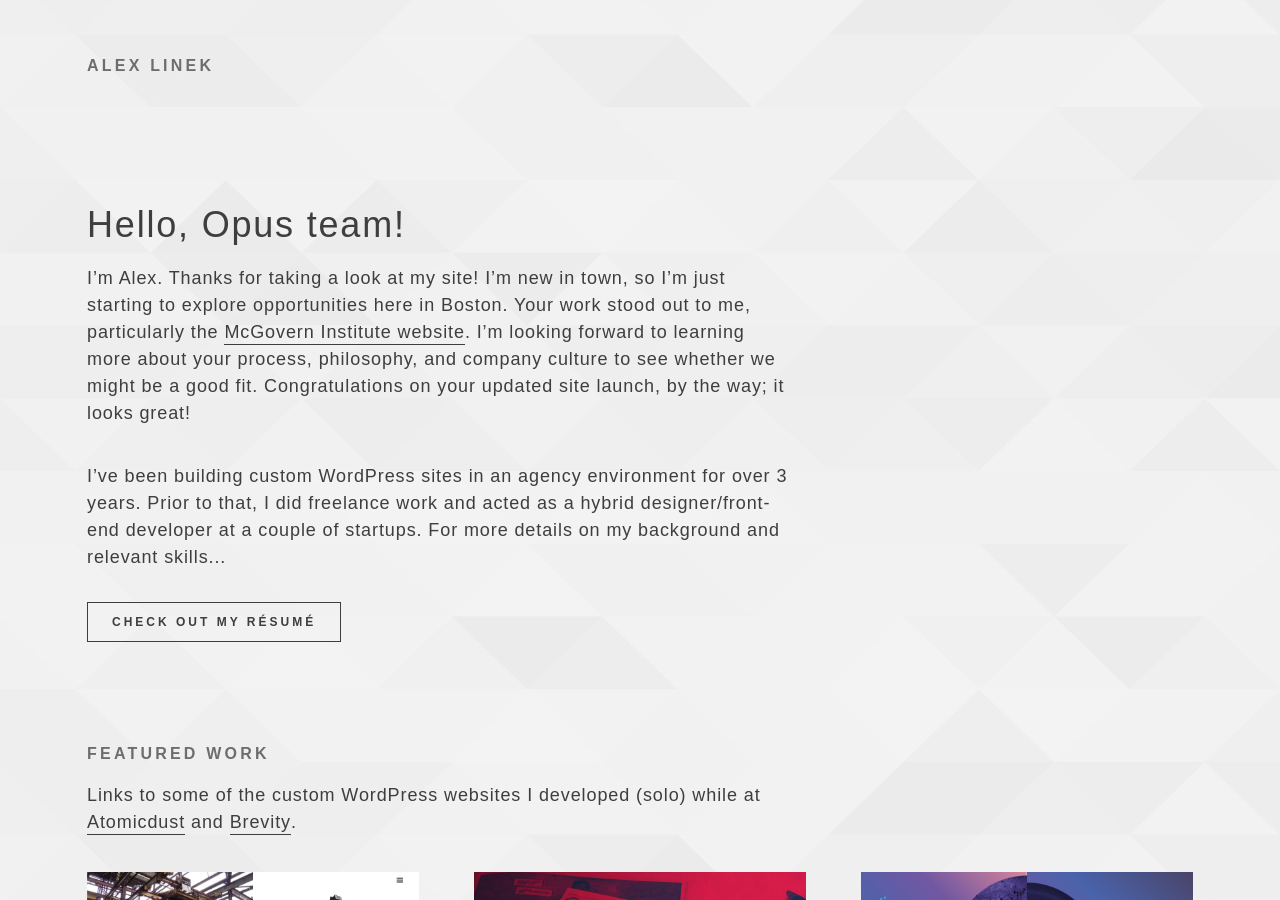
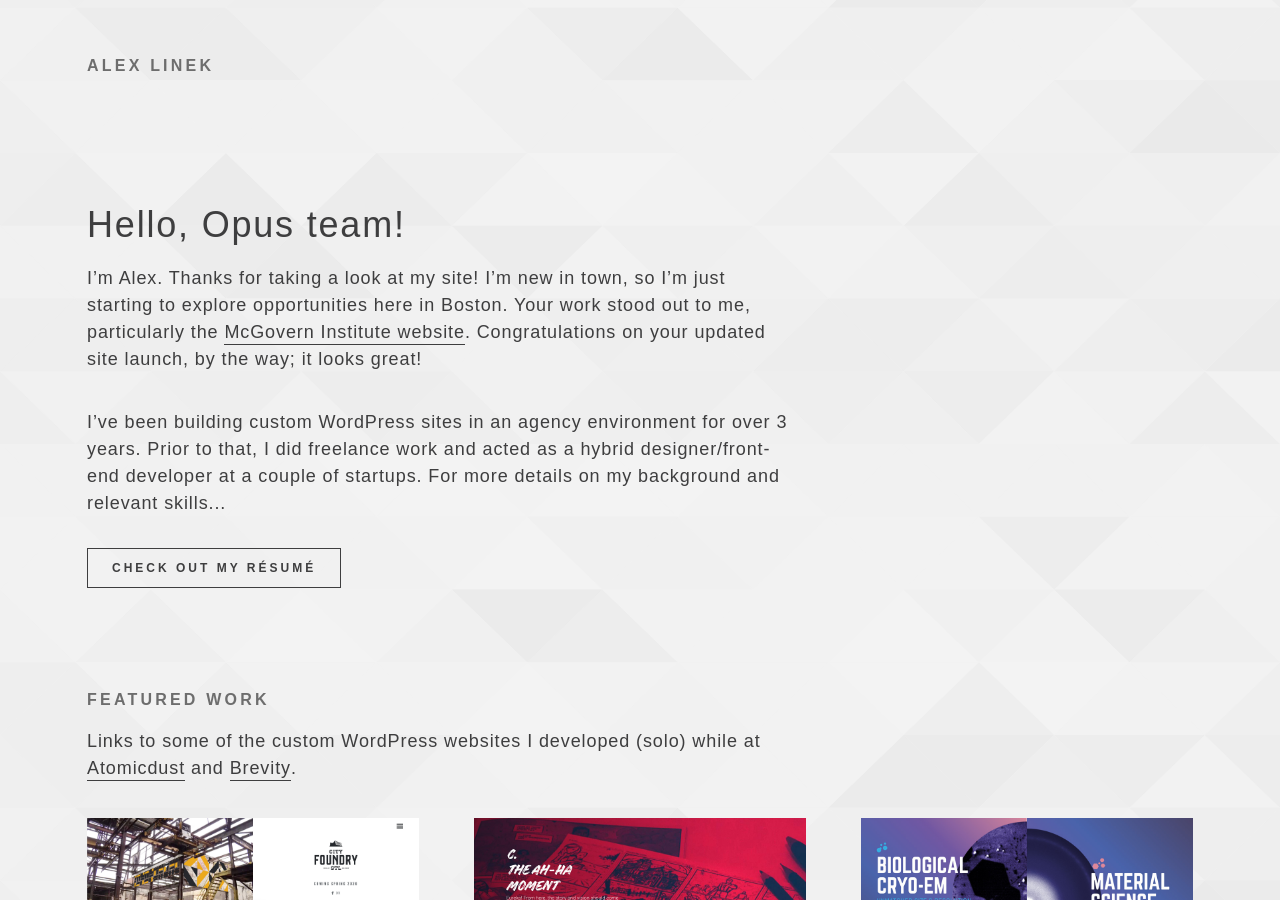
Before and after one commit to alexlinek/portfolio, a Jekyll site: the page built from opus/index.html, in a window 1280 px wide and 900 px high. Built offline with Jekyll 4.4.1, drawn with Linux system fonts in a browser that asks for light colours; some web fonts are replaced.

Commit message:
text update

```diff
--- a/opus/index.html
+++ b/opus/index.html
@@ -24,7 +24,7 @@ social-icons:
     <div id="intro-text" class="group">
       <div class="span1-1">
         <h2>Hello, Opus team!</h2>
-        <p class="intro-p">I’m Alex. Thanks for taking a look at my site! I’m new in town, so I’m just starting to explore opportunities here in Boston. Your work stood out to me, particularly the <a href="https://mcgovern.mit.edu/" target="_blank">McGovern Institute website</a>. I’m looking forward to learning more about your process, philosophy, and company culture to see whether we might be a good fit. Congratulations on your updated site launch, by the way; it looks great!</p>
+        <p class="intro-p">I’m Alex. Thanks for taking a look at my site! I’m new in town, so I’m just starting to explore opportunities here in Boston. Your work stood out to me, particularly the <a href="https://mcgovern.mit.edu/" target="_blank">McGovern Institute website</a>. Congratulations on your updated site launch, by the way; it looks great!</p>
         <p class="intro-p">I’ve been building custom WordPress sites in an agency environment for over 3 years. Prior to that, I did freelance work and acted as a hybrid designer/front-end developer at a couple of startups. For more details on my background and relevant skills...</p>
         <a href="/assets/pdfs/LinekResume2019.pdf" class="btn-primary" target="_blank">
           Check Out My Résumé
```
Also changed, not shown: 1 other file.
